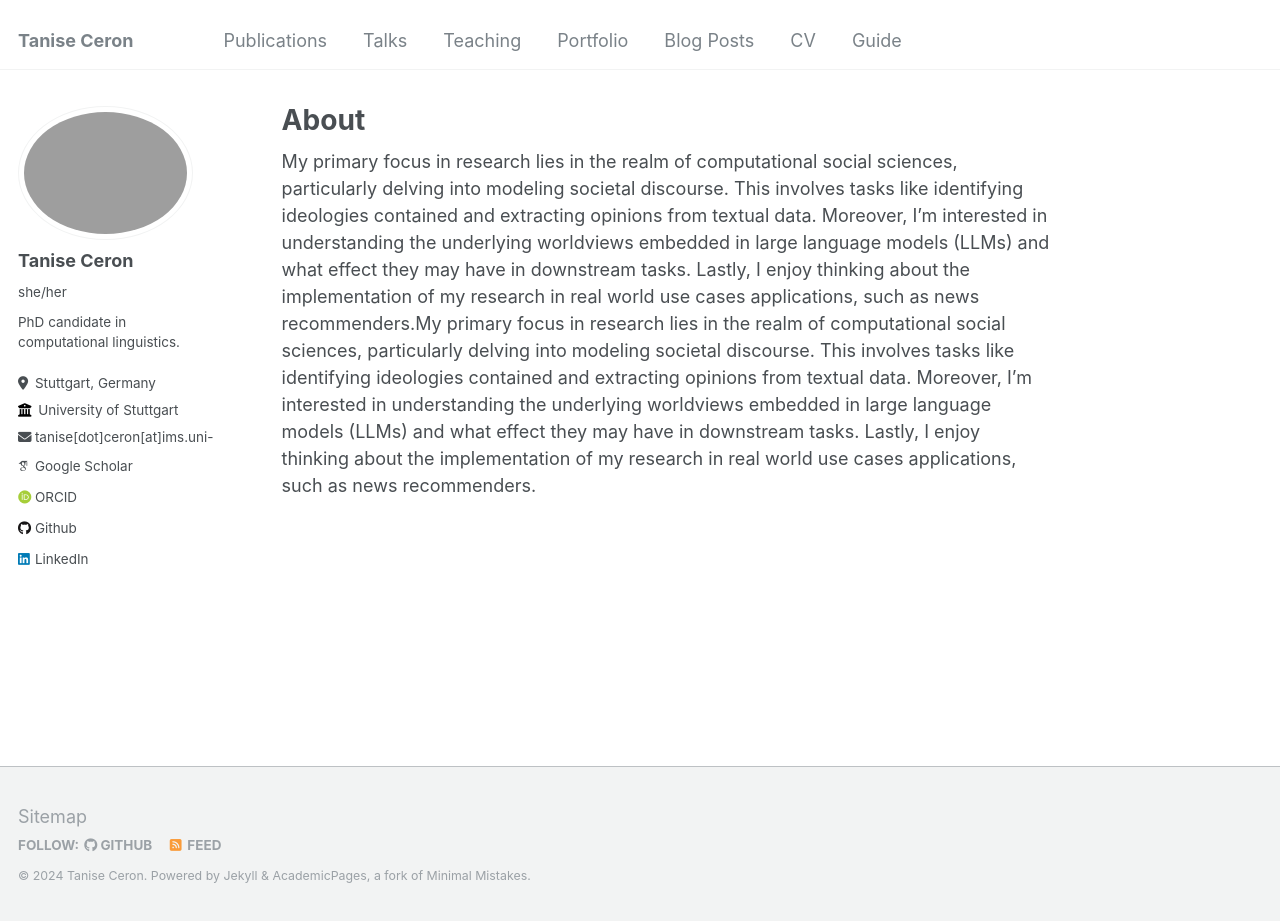
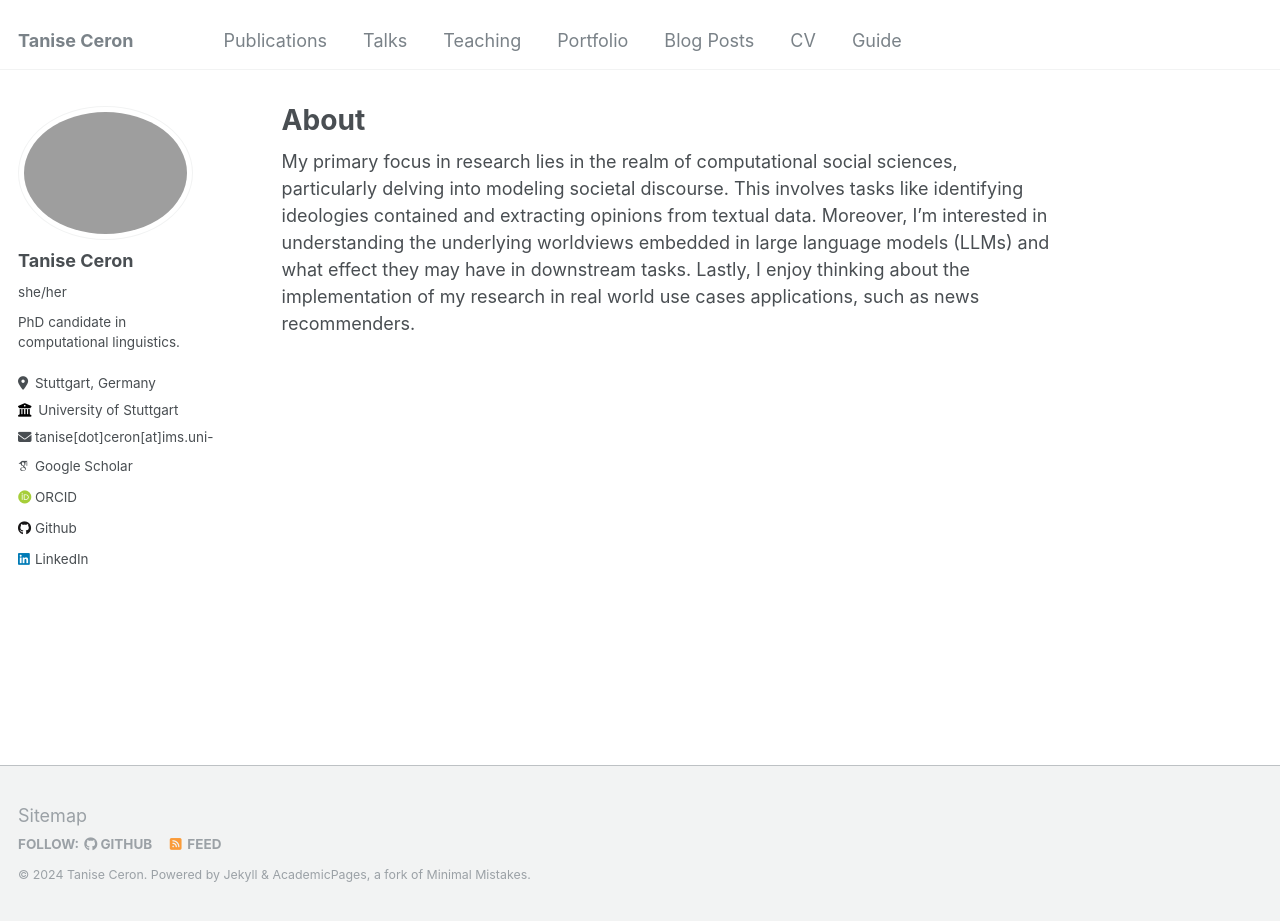
Before and after one commit to tceron/tceron.github.io, a Jekyll site: the page built from _pages/about.md, in a window 1280 px wide and 921 px high. Built offline with Jekyll 4.4.1, drawn with Linux system fonts in a browser that asks for light colours; some web fonts are replaced.

Commit message:
Modifythe About me section.

```diff
--- a/_pages/about.md
+++ b/_pages/about.md
@@ -7,4 +7,4 @@ redirect_from:
   - /about.html
 ---
 
-My primary focus in research lies in the realm of computational social sciences, particularly delving into modeling societal discourse. This involves tasks like identifying ideologies contained and extracting opinions from textual data. Moreover, I'm interested in understanding the underlying worldviews embedded in large language models (LLMs) and what effect they may have in downstream tasks. Lastly, I enjoy thinking about the implementation of my research in real world use cases applications, such as news recommenders.My primary focus in research lies in the realm of computational social sciences, particularly delving into modeling societal discourse. This involves tasks like identifying ideologies contained and extracting opinions from textual data. Moreover, I'm interested in understanding the underlying worldviews embedded in large language models (LLMs) and what effect they may have in downstream tasks. Lastly, I enjoy thinking about the implementation of my research in real world use cases applications, such as news recommenders.
+My primary focus in research lies in the realm of computational social sciences, particularly delving into modeling societal discourse. This involves tasks like identifying ideologies contained and extracting opinions from textual data. Moreover, I'm interested in understanding the underlying worldviews embedded in large language models (LLMs) and what effect they may have in downstream tasks. Lastly, I enjoy thinking about the implementation of my research in real world use cases applications, such as news recommenders.
```
